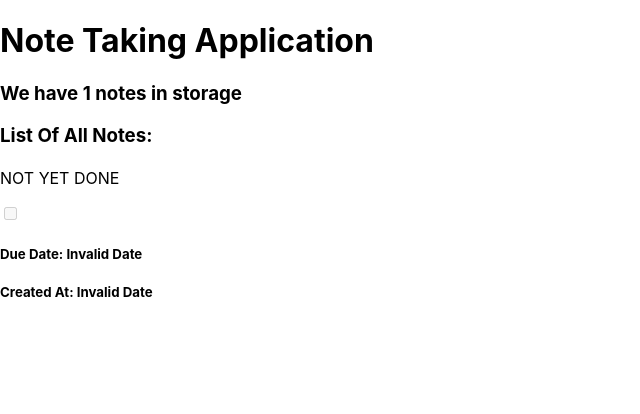
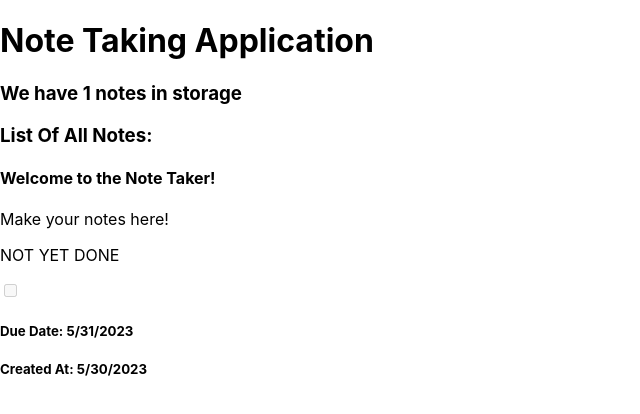
Before and after one commit to tonylehuynh/note-taking-app-may23, a React (Create React App) app: page / in a window 1280 px wide. Shown: the top 414 px of the page, without its empty margins (0-640 px from the left). Built offline with nearby package versions, Linux system fonts and the light colour scheme.

Commit message:
feat!: Fix NoteDisplay rendering data

```diff
--- a/src/components/NoteDisplay.jsx
+++ b/src/components/NoteDisplay.jsx
@@ -1,20 +1,24 @@
-import { useEffect } from "react"
+import { useEffect, useState } from "react"
 import { useNoteData } from "../contexts/NotesContext";
 
 
 export default function NoteDisplay(props){
 
 	const {id} = props;
-	let note = {};
+	const [localNote, setLocalNote] = useState({});
 
 	const globalNotesData = useNoteData();
 
-	// On start, find the note in globalNotesData
-	// that has an ID matching props.id
+	useEffect(() => {
+		// On start, find the note in globalNotesData
+		// that has an ID matching props.id
 
-	note = globalNotesData.filter(note => {
-		return note.id === id;
-	})
+		setLocalNote(globalNotesData.find(globalSpecificNote => {
+			return globalSpecificNote.id === id;
+		}));
+	// eslint-disable-next-line react-hooks/exhaustive-deps
+	}, [globalNotesData, id])
+
 
 	return (
 		<div>
@@ -24,13 +28,13 @@
 				- isCompleted (boolean)
 				- due date (JS Date)
 				- created at date (JS Date) */}
-				<h4>{note.title}</h4>
-				<p>{note.description}</p>
-				<p>{note.isCompleted ? "COMPLETE" : "NOT YET DONE"}</p>
-				<input type="checkbox" disabled="disabled" readOnly value={note.isCompleted} />
-				<h5>Due Date: {new Date(note.dueDate).toLocaleDateString()}</h5>
+				<h4>{localNote.title}</h4>
+				<p>{localNote.description}</p>
+				<p>{localNote.isCompleted ? "COMPLETE" : "NOT YET DONE"}</p>
+				<input type="checkbox" disabled="disabled" readOnly value={localNote.isCompleted} />
+				<h5>Due Date: {new Date(localNote.dueDate).toLocaleDateString()}</h5>
 				{/* <input type="date" readOnly value={note.dueDate} /> */}
-				<h5>Created At: {new Date(note.createdAtDate).toLocaleDateString()}</h5>
+				<h5>Created At: {new Date(localNote.createdAtDate).toLocaleDateString()}</h5>
 				{/* <input type="datetime-local" readOnly value={note.createdAtDate}/> */}
 		</div>
 	)
```
